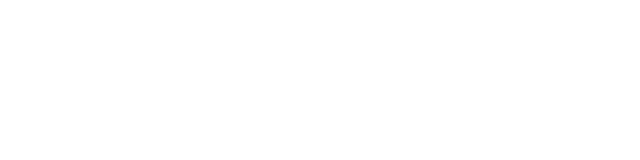
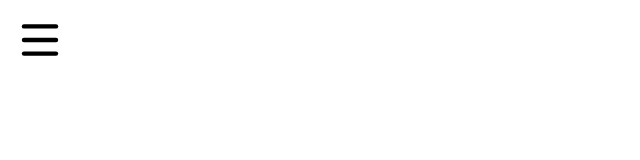
Before and after one commit to osy9757/kakao_competition, a React (Create React App) app in the folder Frontend/: page /example in a window 1280 px wide. Before the commit this address had no page. Shown: the top 160 px of the page, without its empty margins (0-640 px from the left). Built offline with nearby package versions, Linux system fonts and the light colour scheme.

Commit message:
feat: nav button design

```diff
--- a/Frontend/src/App.tsx
+++ b/Frontend/src/App.tsx
@@ -1,4 +1,5 @@
 import React from "react";
+
 import { BrowserRouter, Route, Routes, Navigate } from "react-router-dom";
 
 import "./App.css";
@@ -17,6 +18,8 @@ import UserInfo from "./pages/Userinfo";
 import LikePlaces from "./pages/LikePlaces";
 import LikeUsers from "./pages/LikeUsers";
 import PostReview from "./pages/PostReview";
+
+import Example from "./pages/Example";
 
 const App: React.FC = () => {
   return (
@@ -40,6 +43,8 @@ const App: React.FC = () => {
           <Route path="/userinfo" element={<UserInfo />} />
           <Route path="/likeplaces" element={<LikePlaces />} />
           <Route path="/likeusers" element={<LikeUsers />} />
+          {/* 컴포넌트 연습 페이지 */}
+          <Route path="/example" element={<Example />} />
         </Routes>
         {/* <Footer /> */}
       </div>
--- /dev/null
+++ b/Frontend/src/components/commmon/HambuergerButton.css
@@ -0,0 +1,41 @@
+.ham {
+  cursor: pointer;
+  -webkit-tap-highlight-color: transparent;
+  transition: transform 400ms;
+  -moz-user-select: none;
+  -webkit-user-select: none;
+  -ms-user-select: none;
+  user-select: none;
+}
+
+.hamRotate.active {
+  transform: rotate(45deg);
+}
+
+.hamRotate180.active {
+  transform: rotate(180deg);
+}
+
+.line {
+  fill: none;
+  transition: stroke-dasharray 400ms, stroke-dashoffset 400ms;
+  stroke: #000;
+  stroke-width: 5.5;
+  stroke-linecap: round;
+}
+
+.ham1 .top {
+  stroke-dasharray: 40 139;
+}
+
+.ham1 .bottom {
+  stroke-dasharray: 40 180;
+}
+
+.ham1.active .top {
+  stroke-dashoffset: -98px;
+}
+
+.ham1.active .bottom {
+  stroke-dashoffset: -138px;
+}
--- /dev/null
+++ b/Frontend/src/components/commmon/HamburgerButton.tsx
@@ -0,0 +1,34 @@
+import "./HambuergerButton.css";
+import { Fragment, useState } from "react";
+
+// nav바 사용할떄 isActive를 prop으로 해서 받아 사용하면 좋을것 같아 추가해 두었습니다.
+const HamburgerButton = () => {
+  const [isActive, setActive] = useState(false);
+
+  const handleClick = () => {
+    setActive((prev) => !prev);
+  };
+
+  return (
+    <Fragment>
+      <svg
+        className={`ham hamRotate ham1 ${isActive ? "active" : ""}`}
+        viewBox="0 0 100 100"
+        width="80"
+        onClick={handleClick}
+      >
+        <path
+          className="line top"
+          d="m 30,33 h 40 c 0,0 9.044436,-0.654587 9.044436,-8.508902 0,-7.854315 -8.024349,-11.958003 -14.89975,-10.85914 -6.875401,1.098863 -13.637059,4.171617 -13.637059,16.368042 v 40"
+        />
+        <path className="line middle" d="m 30,50 h 40" />
+        <path
+          className="line bottom"
+          d="m 30,67 h 40 c 12.796276,0 15.357889,-11.717785 15.357889,-26.851538 0,-15.133752 -4.786586,-27.274118 -16.667516,-27.274118 -11.88093,0 -18.499247,6.994427 -18.435284,17.125656 l 0.252538,40"
+        />
+      </svg>
+    </Fragment>
+  );
+};
+
+export default HamburgerButton;
--- /dev/null
+++ b/Frontend/src/pages/Example.tsx
@@ -0,0 +1,12 @@
+import HamburgerButton from "../components/commmon/HamburgerButton";
+
+const Example = () => {
+  return (
+    <div>
+      {/* 반응형 nav에 사용할 버튼입니다. */}
+      <HamburgerButton />
+    </div>
+  );
+};
+
+export default Example;
```
